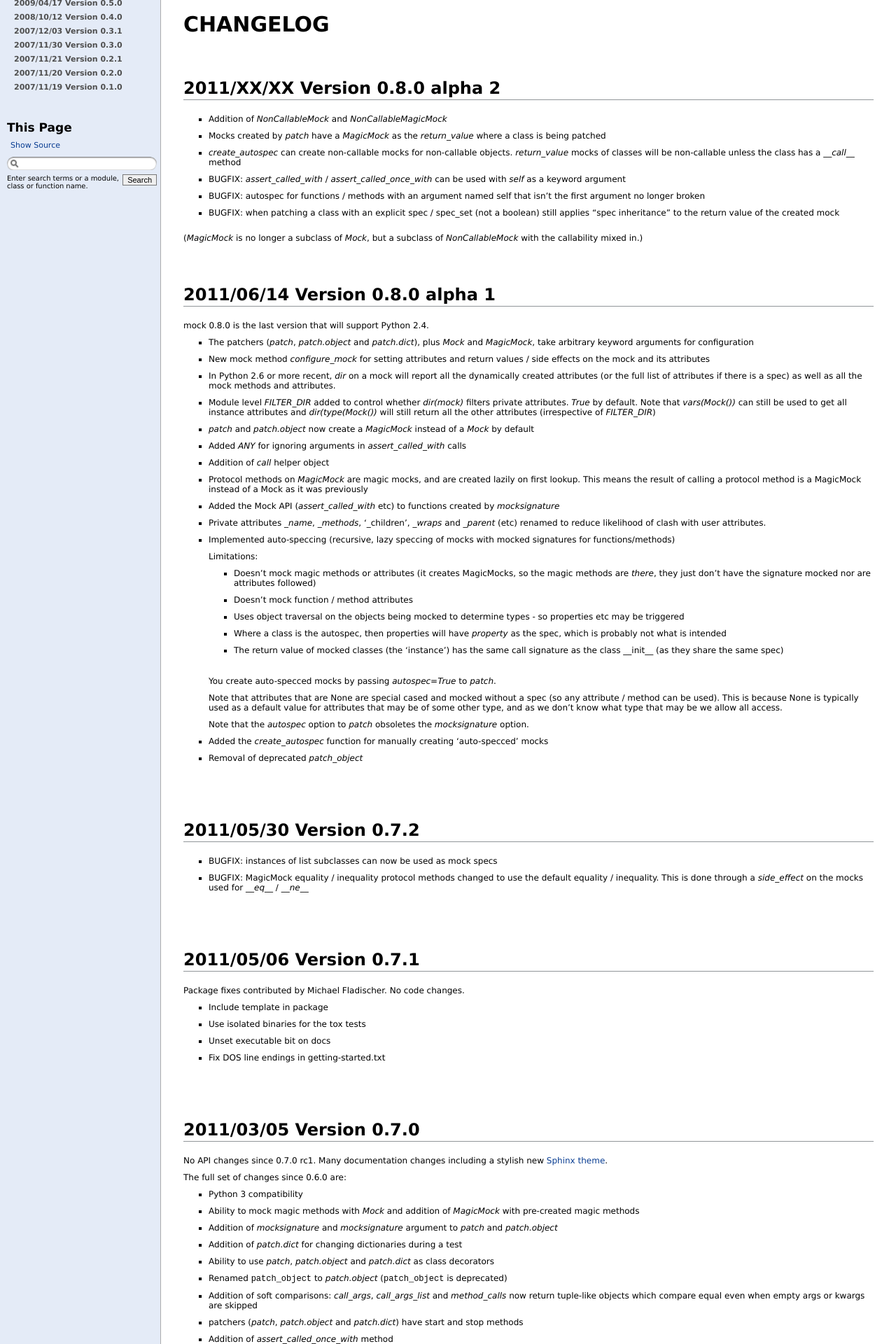
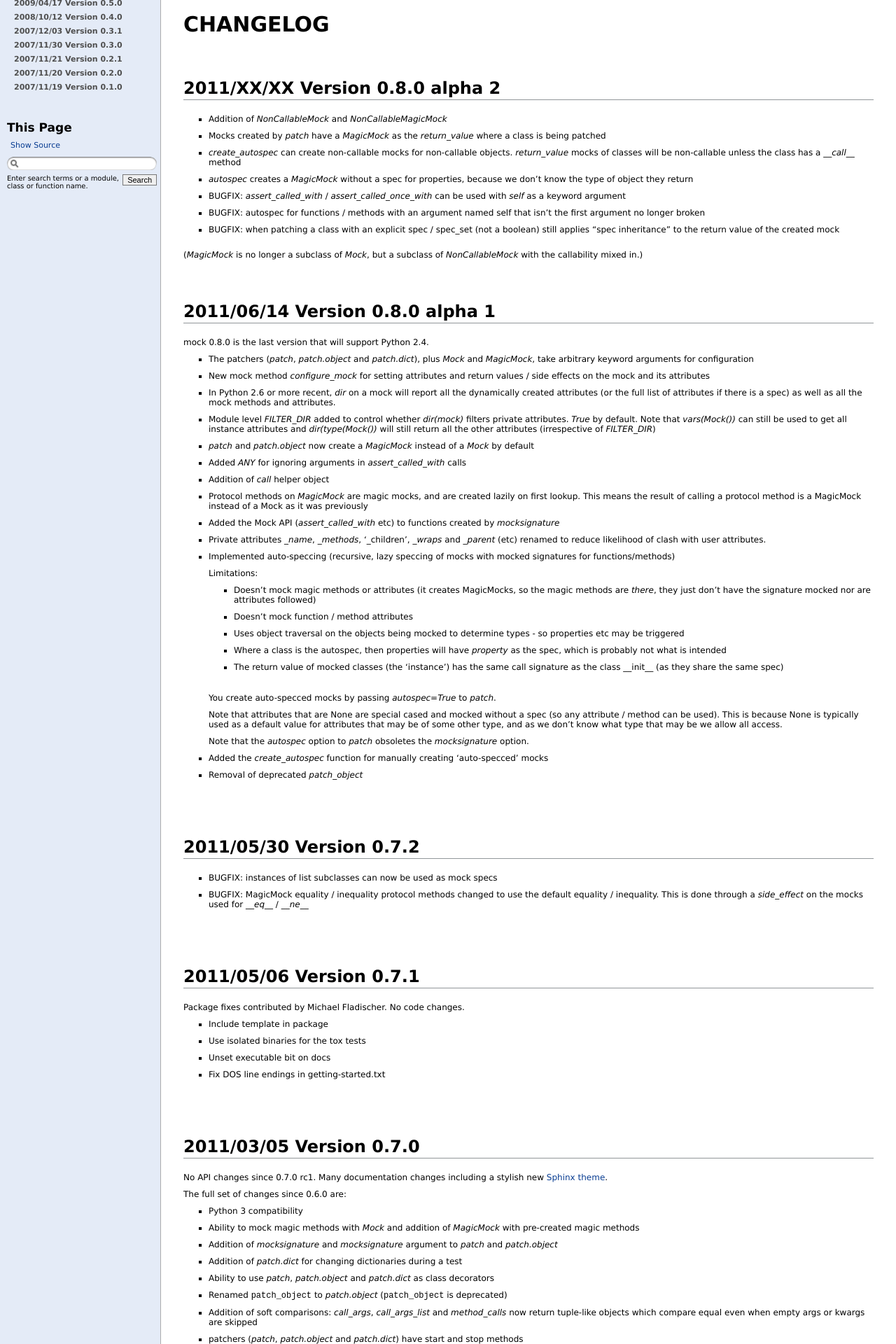
Before and after one commit to testing-cabal/mock, a Sphinx documentation site: the page built from docs/changelog.txt, in a window 1280 px wide. Shown: the part 588-2508 px from the top of the page at 70% size. Built offline with Sphinx 7.4.7, drawn with Linux system fonts in a browser that asks for light colours; pages that are not in the unit, such as notebooks, are missing from menus.

Commit message:
CHANGELOG update

```diff
--- a/docs/changelog.txt
+++ b/docs/changelog.txt
@@ -61,6 +61,8 @@ CHANGELOG
 * `create_autospec` can create non-callable mocks for non-callable objects.
   `return_value` mocks of classes will be non-callable unless the class has
   a `__call__` method
+* `autospec` creates a `MagicMock` without a spec for properties, because we
+  don't know the type of object they return
 * BUGFIX: `assert_called_with` / `assert_called_once_with` can be used with
   `self` as a keyword argument
 * BUGFIX: autospec for functions / methods with an argument named self that
```
